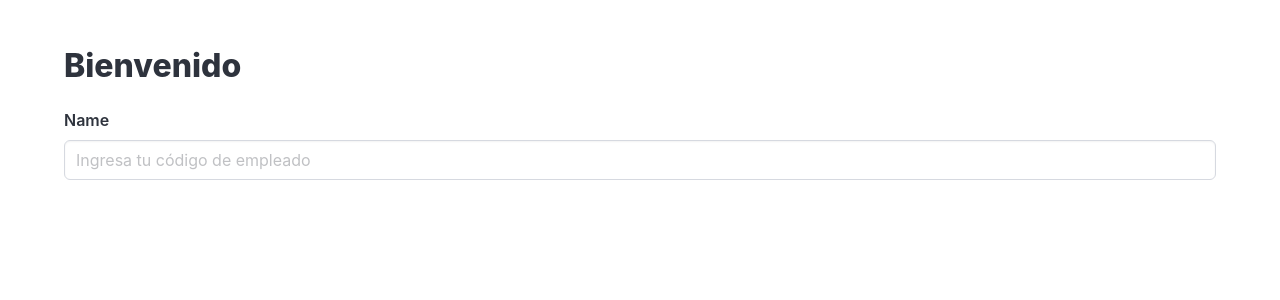
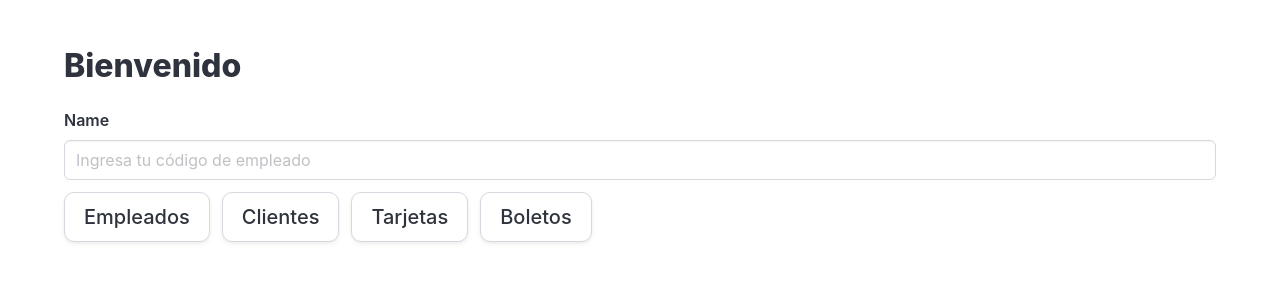
Before and after one commit to franz-bendezu/poo-tren-frontend, a React (Vite) app: page / in a window 1280 px wide. Shown: the top 300 px of the page. Built offline with nearby package versions, Linux system fonts and the light colour scheme.

Commit message:
feat: agregar botones para mostrar los modulos

```diff
--- a/src/App.jsx
+++ b/src/App.jsx
@@ -5,6 +5,19 @@ export default function App() {
   function handleChangeEmployeeCode(event) {
     setEmmployeeCode(event.target.value);
   }
+  const [tab, setTab] = useState();
+  const handleClickCustomers = () => {
+    setTab("clientes");
+  };
+  const handleClickEmployees = () => {
+    setTab("empleados");
+  };
+  const handleClickCards = () => {
+    setTab("tarjetas");
+  };
+  const handleClickTicket = () => {
+    setTab("boletos");
+  };
   return (
     <div>
       <h1 className="title">Bienvenido</h1>
@@ -20,7 +33,26 @@ export default function App() {
           />
         </div>
       </div>
-      <p>{employeeCode}</p>
+      <div>
+        <div className="buttons are-medium">
+          <button className="button" onClick={handleClickEmployees}>
+            Empleados
+          </button>
+          <button className="button" onClick={handleClickCustomers}>
+            Clientes
+          </button>
+          <button className="button" onClick={handleClickCards}>
+            Tarjetas
+          </button>
+          <button className="button" onClick={handleClickTicket}>
+            Boletos
+          </button>
+        </div>
+      </div>
+      {tab === "empleados" && <p>Contenido de los Empleados</p>}
+      {tab === "clientes" && <p>Contenido de los clientes</p>}
+      {tab === "tarjetas" && <p>Contenido de los Tarjetas</p>}
+      {tab === "boletos" && <p>Contenido de los Boletos</p>}
     </div>
   );
 }
```
